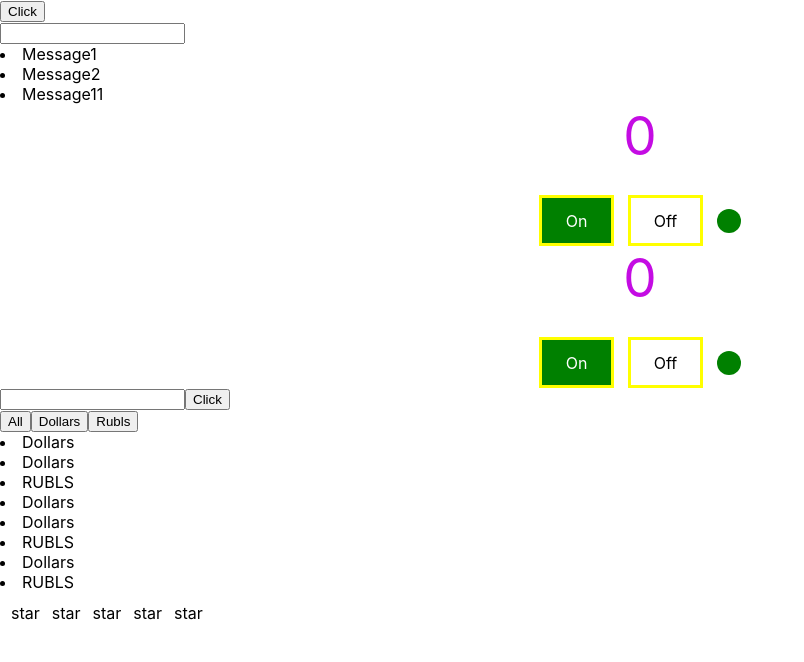
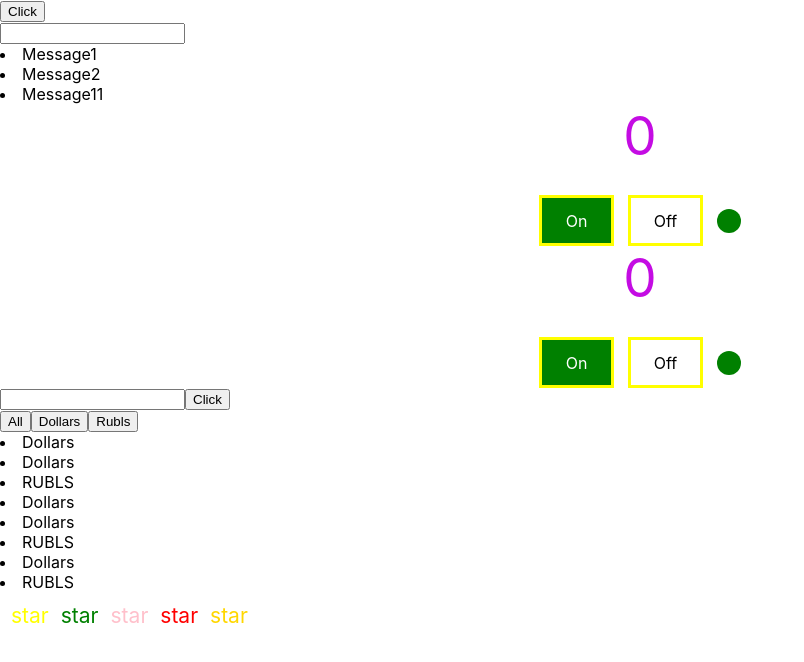
Before and after one commit to sasha2234562/my, a React (Create React App) app: page / in a window 1280 px wide. Shown: the top 662 px of the page, without its empty margins (0-804 px from the left). Built offline with nearby package versions, Linux system fonts and the light colour scheme.

Commit message:
work evening

```diff
--- a/src/stars/stars.tsx
+++ b/src/stars/stars.tsx
@@ -12,7 +12,14 @@ export function Stars(props: propsType) {
 
     let style = {
         margin: '6px',
-        cursor: 'pointer'
+        fontSize: '21px',
+        cursor: 'pointer',
+        color:    props.value === 0 ? 'black'
+                : props.value === 1 ? 'yellow'
+                : props.value === 2 ? 'green'
+                : props.value === 3 ? 'pink'
+                : props.value === 4 ? 'red'
+                : props.value === 5 ? 'gold': ""
     }
     return (
         <div style={style}>
```
